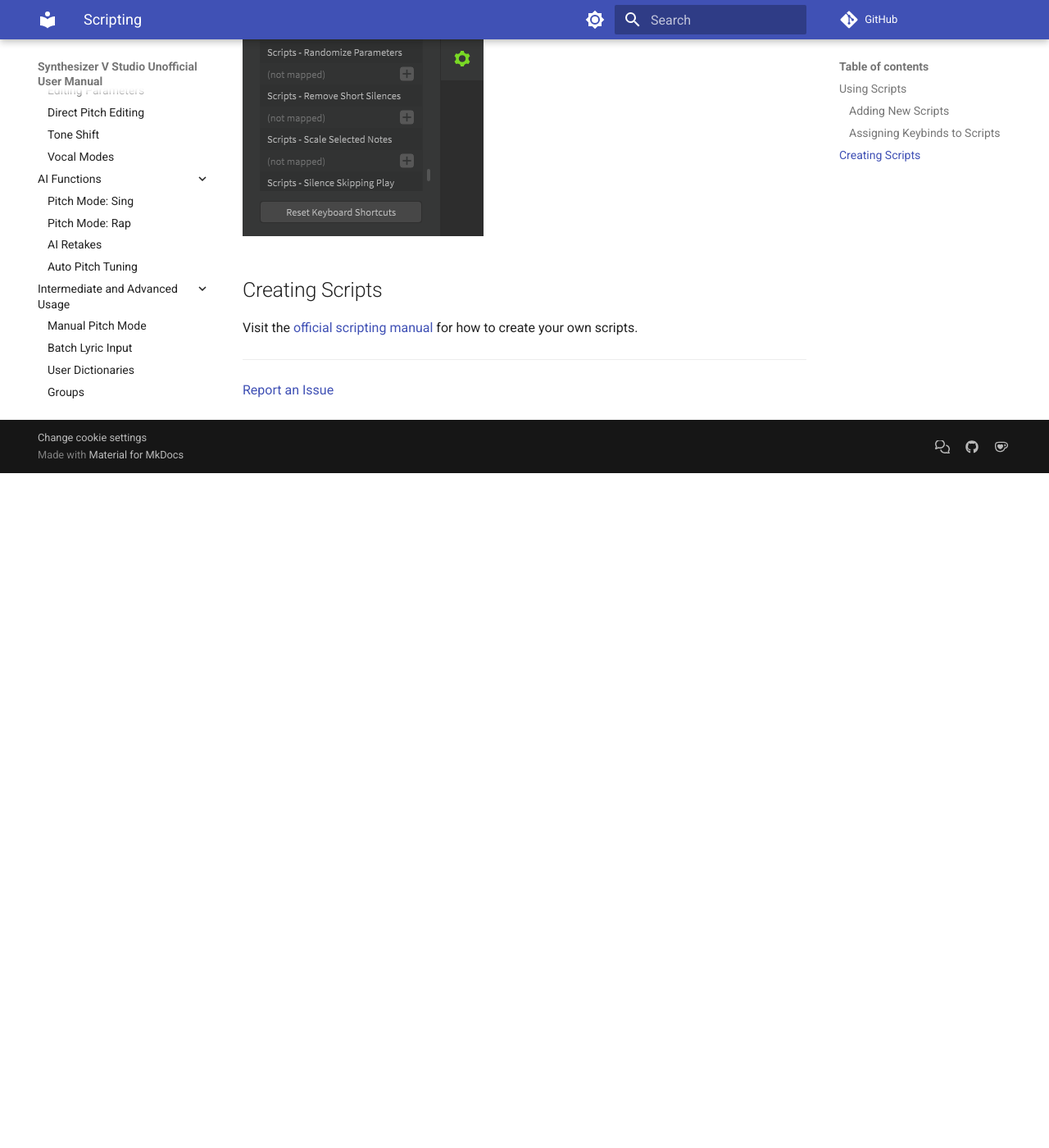
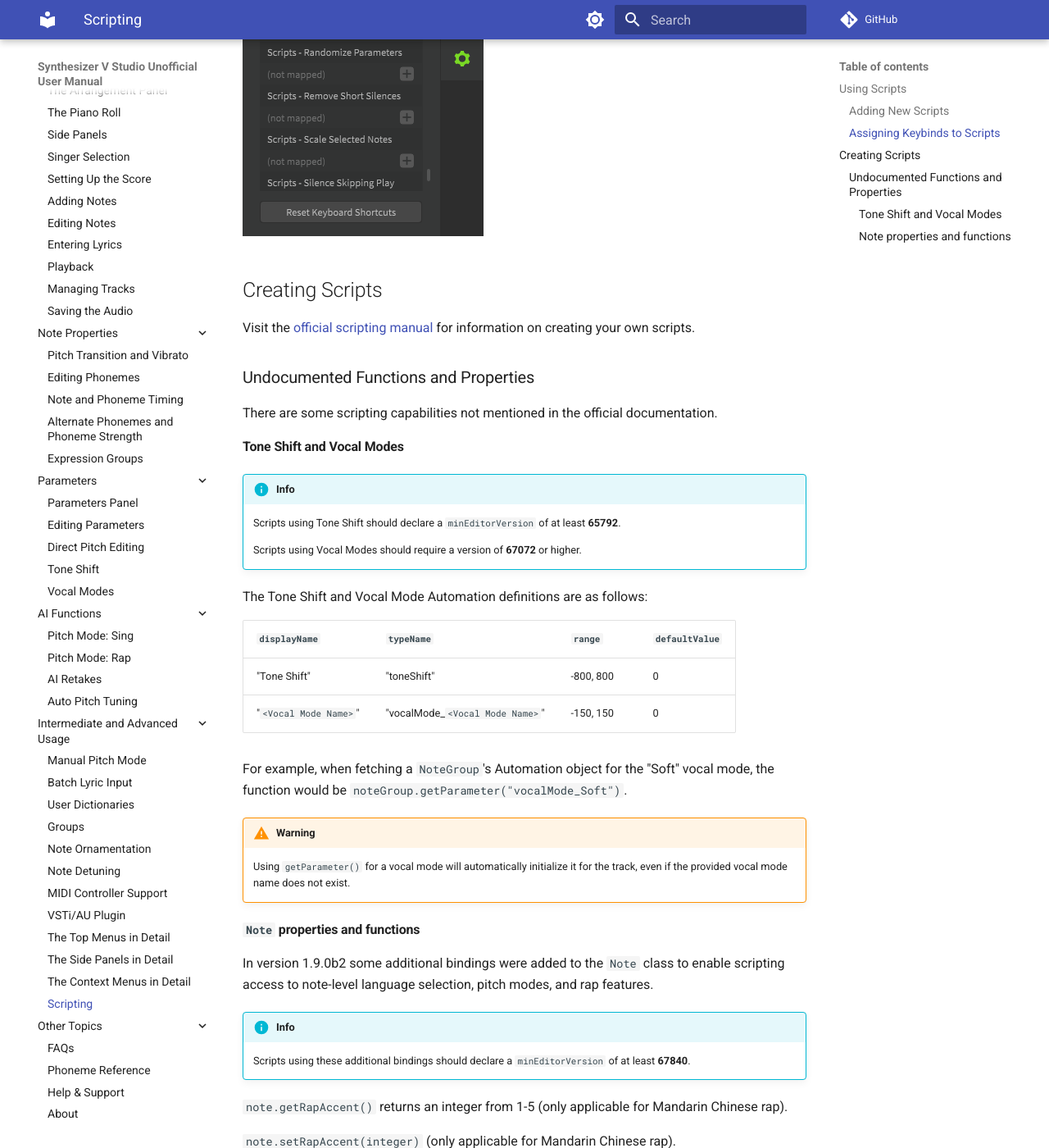
Before and after one commit to claire-west/svstudio-manual, an MkDocs documentation site: the page built from docs/advanced/scripting.md, in a window 1280 px wide and 1400 px high, scrolled down 1998 px. Shown: the whole window at 82% size. Built offline with MkDocs 1.6.1 and Material for MkDocs 9.7.7, drawn with Linux system fonts in a browser that asks for light colours; comment, search, counter and statistics services are not loaded; before the commit the page ends 2575 px from its top, so only the background shows below that; some of the changed text lies outside the part shown.

Commit message:
Add undocumented script functions and properties

```diff
--- a/docs/advanced/scripting.md
+++ b/docs/advanced/scripting.md
@@ -30,7 +30,63 @@
 
 ## Creating Scripts
 
-Visit the [official scripting manual](https://resource.dreamtonics.com/scripting/) for how to create your own scripts.
+Visit the [official scripting manual](https://resource.dreamtonics.com/scripting/) for information on creating your own scripts.
+
+### Undocumented Functions and Properties
+
+There are some scripting capabilities not mentioned in the official documentation.
+
+#### Tone Shift and Vocal Modes
+
+!!! info
+
+    Scripts using Tone Shift should declare a `minEditorVersion` of at least **65792**.
+
+    Scripts using Vocal Modes should require a version of **67072** or higher.
+
+The Tone Shift and Vocal Mode Automation definitions are as follows:
+
+|`displayName`|`typeName`|`range`|`defaultValue`|
+|---|---|---|---|
+|"Tone Shift"|"toneShift"|-800, 800|0|
+|"`<Vocal Mode Name>`"|"vocalMode_`<Vocal Mode Name>`"|-150, 150|0|
+
+For example, when fetching a `NoteGroup`'s Automation object for the "Soft" vocal mode, the function would be `noteGroup.getParameter("vocalMode_Soft")`.
+
+!!! warning
+
+    Using `getParameter()` for a vocal mode will automatically initialize it for the track, even if the provided vocal mode name does not exist.
+
+#### `Note` properties and functions
+
+In version 1.9.0b2 some additional bindings were added to the `Note` class to enable scripting access to note-level language selection, pitch modes, and rap features.
+
+!!! info
+
+    Scripts using these additional bindings should declare a `minEditorVersion` of at least **67840**.
+
+`note.getRapAccent()` returns an integer from 1-5 (only applicable for Mandarin Chinese rap).
+
+`note.setRapAccent(integer)` (only applicable for Mandarin Chinese rap).
+
+`note.getMusicalType()` returns a string ("sing" or "rap") based on the selected pitch mode.
+
+`note.setMusicalType(string)`
+
+`note.getPitchAutoMode()` returns an integer indicating whether the pitch mode is set to manual (0) or auto (1).
+
+`note.setPitchAutoMode(integer)`
+
+`note.getLanguageOverride()` returns a string representing the note's selected language ("japanese", "english", "mandarin", "cantonese").
+
+`note.setLanguageOverride(string)`
+
+
+Additionally, the following new properties are present on the attributes object:
+
+`rIntonation`: `number` rap intonation (-0.5 to 0.5)
+
+`rTone`: `number` rap tone (semitones, from -5 to 1)
 
 ---
 
```
